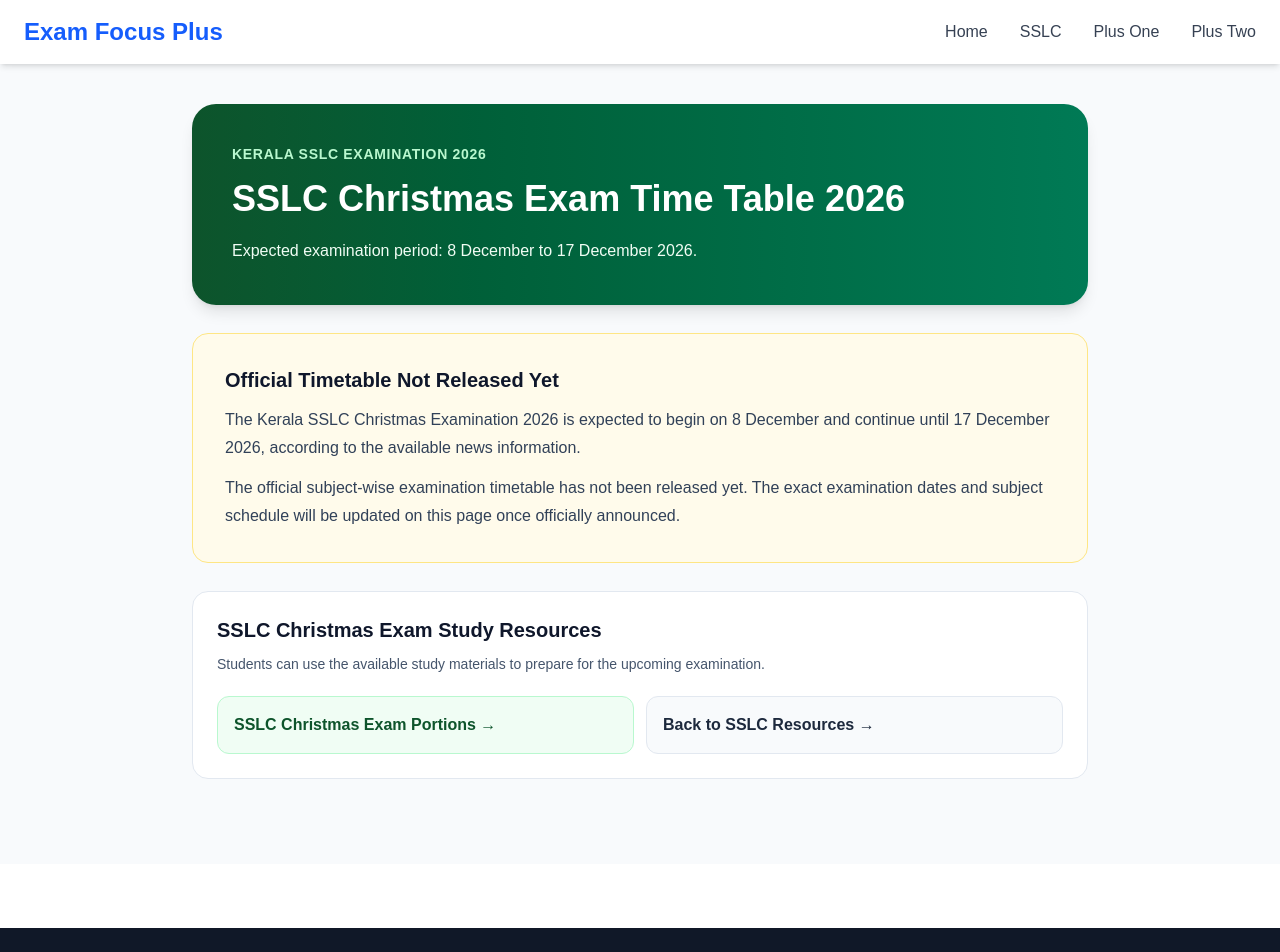
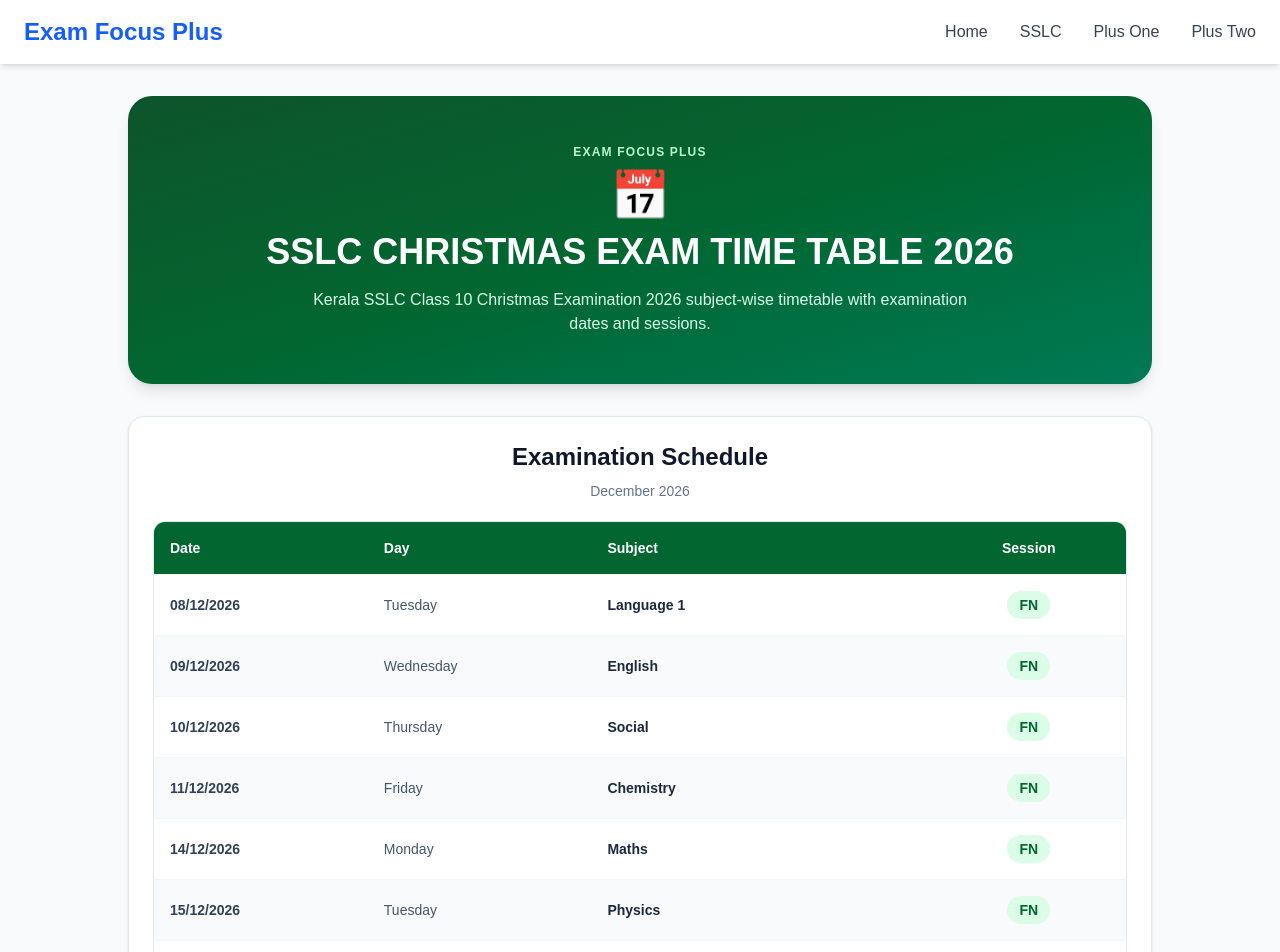
Before and after one commit to examfocusplus/exam-focus-plus, a Next.js app: page /sslc-christmas-timetable-26 in a window 1280 px wide. Shown: the top 952 px of the page. Built offline with nearby package versions, Linux system fonts and the light colour scheme.

Commit message:
Add SSLC Christmas exam timetable 2026

```diff
--- a/app/sslc-christmas-timetable-26/page.tsx
+++ b/app/sslc-christmas-timetable-26/page.tsx
@@ -2,92 +2,188 @@ import type { Metadata } from "next";
 import Link from "next/link";
 
 export const metadata: Metadata = {
-  title: "SSLC Christmas Exam Time Table 2026 – Kerala Class 10",
+  title: "SSLC Christmas Exam Time Table 2026 | Kerala",
   description:
-    "Kerala SSLC Christmas Exam 2026 is expected to start on 8 December and continue until 17 December 2026. The official subject-wise timetable has not been released yet. Check here for updates.",
+    "Check the Kerala SSLC Christmas Exam Time Table 2026 with subject-wise exam dates and FN/AN sessions. View and download the SSLC Christmas examination timetable PDF.",
   keywords: [
     "SSLC Christmas Exam Time Table 2026",
-    "SSLC Time Table 2026 Kerala",
-    "Kerala SSLC Christmas Exam 2026",
-    "Class 10 Christmas Exam 2026",
-    "SSLC Exam Dates 2026",
+    "SSLC Christmas Exam Question Paper 2026",
+    "SSLC Christmas Exam Question Paper 2025",
+    "Kerala SSLC Time Table 2026",
+    "SSLC Christmas Exam Dates 2026",
+    "Class 10 Christmas Exam Time Table",
+    "SSLC December Exam 2026",
+    "SSLC Exam Schedule Kerala",
+    "SSLC Timetable PDF",
+    "Exam Focus Plus",
   ],
   alternates: {
     canonical: "/sslc-christmas-timetable-26",
   },
-  openGraph: {
-    title: "SSLC Christmas Exam Time Table 2026",
-    description:
-      "Kerala SSLC Christmas Exam 2026 is expected from 8 December to 17 December 2026. Official timetable updates will be published here.",
-    url: "https://examfocusplus.in/sslc-christmas-timetable-26",
-    siteName: "Exam Focus Plus",
-    type: "website",
-  },
 };
 
-export default function SSLCChristmasTimetablePage() {
+const exams = [
+  { date: "08/12/2026", day: "Tuesday", subject: "Language 1", session: "FN" },
+  { date: "09/12/2026", day: "Wednesday", subject: "English", session: "FN" },
+  { date: "10/12/2026", day: "Thursday", subject: "Social", session: "FN" },
+  { date: "11/12/2026", day: "Friday", subject: "Chemistry", session: "FN" },
+  { date: "14/12/2026", day: "Monday", subject: "Maths", session: "FN" },
+  { date: "15/12/2026", day: "Tuesday", subject: "Physics", session: "FN" },
+  { date: "16/12/2026", day: "Wednesday", subject: "Biology", session: "FN" },
+  { date: "16/12/2026", day: "Wednesday", subject: "Malayalam 2", session: "AN" },
+  { date: "17/12/2026", day: "Thursday", subject: "Hindi", session: "FN" },
+];
+
+const pdfPath = "/pdf/christmas-exam-timetable/sslc-christmas-timetable-26.pdf";
+
+export default function SSLCTimetablePage() {
   return (
-    <main className="min-h-screen bg-slate-50 px-4 py-10">
-      <div className="mx-auto max-w-4xl">
+    <main className="min-h-screen bg-slate-50 px-4 py-8 text-slate-800 sm:px-6 lg:px-8">
+      <div className="mx-auto max-w-5xl">
 
-        <div className="rounded-3xl bg-gradient-to-r from-green-900 to-emerald-700 p-7 text-white shadow-lg sm:p-10">
-          <p className="mb-3 text-sm font-semibold uppercase tracking-wider text-green-200">
-            Kerala SSLC Examination 2026
+        <section className="mb-8 rounded-3xl bg-gradient-to-br from-green-900 via-green-800 to-emerald-700 px-5 py-10 text-center text-white shadow-lg sm:px-10 sm:py-12">
+          <p className="mb-3 text-xs font-bold tracking-widest text-green-200">
+            EXAM FOCUS PLUS
           </p>
 
-          <h1 className="text-3xl font-bold leading-tight sm:text-4xl">
-            SSLC Christmas Exam Time Table 2026
+          <div className="mb-3 text-5xl">📅</div>
+
+          <h1 className="text-2xl font-extrabold sm:text-4xl">
+            SSLC CHRISTMAS EXAM TIME TABLE 2026
           </h1>
 
-          <p className="mt-4 text-base leading-7 text-green-50">
-            Expected examination period: 8 December to 17 December 2026.
-          </p>
-        </div>
-
-        <section className="mt-7 rounded-2xl border border-amber-200 bg-amber-50 p-6 sm:p-8">
-          <h2 className="text-xl font-bold text-slate-900">
-            Official Timetable Not Released Yet
-          </h2>
-
-          <p className="mt-3 leading-7 text-slate-700">
-            The Kerala SSLC Christmas Examination 2026 is expected to begin
-            on 8 December and continue until 17 December 2026, according to
-            the available news information.
-          </p>
-
-          <p className="mt-3 leading-7 text-slate-700">
-            The official subject-wise examination timetable has not been
-            released yet. The exact examination dates and subject schedule
-            will be updated on this page once officially announced.
+          <p className="mx-auto mt-4 max-w-2xl text-sm leading-6 text-green-100 sm:text-base">
+            Kerala SSLC Class 10 Christmas Examination 2026
+            subject-wise timetable with examination dates and sessions.
           </p>
         </section>
 
-        <section className="mt-7 rounded-2xl border border-slate-200 bg-white p-6">
-          <h2 className="text-xl font-bold text-slate-900">
-            SSLC Christmas Exam Study Resources
+        <section className="mb-8 rounded-2xl border border-slate-200 bg-white p-4 shadow-sm sm:p-6">
+          <div className="mb-5 text-center">
+            <h2 className="text-xl font-extrabold text-slate-900 sm:text-2xl">
+              Examination Schedule
+            </h2>
+            <p className="mt-2 text-sm text-slate-500">
+              December 2026
+            </p>
+          </div>
+
+          <div className="hidden overflow-hidden rounded-xl border border-slate-200 sm:block">
+            <table className="w-full table-fixed text-left text-sm">
+              <thead className="bg-green-800 text-white">
+                <tr>
+                  <th className="w-[22%] px-4 py-4">Date</th>
+                  <th className="w-[23%] px-4 py-4">Day</th>
+                  <th className="w-[35%] px-4 py-4">Subject</th>
+                  <th className="w-[20%] px-4 py-4 text-center">Session</th>
+                </tr>
+              </thead>
+
+              <tbody>
+                {exams.map((exam, index) => (
+                  <tr
+                    key={index}
+                    className="border-t border-slate-100 even:bg-slate-50"
+                  >
+                    <td className="px-4 py-4 font-semibold text-slate-700">
+                      {exam.date}
+                    </td>
+                    <td className="px-4 py-4 text-slate-600">
+                      {exam.day}
+                    </td>
+                    <td className="px-4 py-4 font-semibold text-slate-800">
+                      {exam.subject}
+                    </td>
+                    <td className="px-4 py-4 text-center">
+                      <span className="inline-flex rounded-full bg-green-100 px-3 py-1 font-bold text-green-800">
+                        {exam.session}
+                      </span>
+                    </td>
+                  </tr>
+                ))}
+              </tbody>
+            </table>
+          </div>
+
+          <div className="space-y-3 sm:hidden">
+            {exams.map((exam, index) => (
+              <div
+                key={index}
+                className="rounded-xl border border-slate-200 bg-slate-50 p-4"
+              >
+                <div className="flex items-center justify-between gap-3">
+                  <div>
+                    <p className="text-xs font-semibold text-green-700">
+                      {exam.day}
+                    </p>
+                    <p className="mt-1 text-sm font-bold text-slate-800">
+                      {exam.date}
+                    </p>
+                  </div>
+
+                  <span className="rounded-full bg-green-100 px-3 py-1 text-xs font-bold text-green-800">
+                    {exam.session}
+                  </span>
+                </div>
+
+                <div className="mt-3 border-t border-slate-200 pt-3">
+                  <p className="font-bold text-slate-900">
+                    {exam.subject}
+                  </p>
+                </div>
+              </div>
+            ))}
+          </div>
+
+          <div className="mt-5 flex flex-wrap justify-center gap-4 text-xs text-slate-600">
+            <span>
+              <strong className="text-green-700">FN</strong> – Forenoon
+            </span>
+            <span>
+              <strong className="text-green-700">AN</strong> – Afternoon
+            </span>
+          </div>
+        </section>
+
+        <section className="mb-8 rounded-2xl border border-green-100 bg-white p-5 text-center shadow-sm sm:p-7">
+          <div className="mb-3 text-3xl">📄</div>
+
+          <h2 className="text-xl font-extrabold text-slate-900">
+            Download SSLC Christmas Exam Time Table 2026
           </h2>
 
-          <p className="mt-2 text-sm leading-6 text-slate-600">
-            Students can use the available study materials to prepare for
-            the upcoming examination.
+          <p className="mt-2 text-sm text-slate-600">
+            View or download the complete timetable in PDF format.
           </p>
 
-          <div className="mt-5 grid gap-3 sm:grid-cols-2">
-            <Link
-              href="/sslc-portions-26"
-              className="rounded-xl border border-green-200 bg-green-50 p-4 font-semibold text-green-900 transition hover:bg-green-100"
+          <div className="mt-5 flex flex-col justify-center gap-3 sm:flex-row">
+            <a
+              href={pdfPath}
+              target="_blank"
+              rel="noopener noreferrer"
+              className="inline-flex items-center justify-center gap-2 rounded-xl bg-green-700 px-6 py-3 text-sm font-bold text-white transition hover:bg-green-800"
             >
-              SSLC Christmas Exam Portions →
-            </Link>
+              View PDF
+            </a>
 
-            <Link
-              href="/sslc"
-              className="rounded-xl border border-slate-200 bg-slate-50 p-4 font-semibold text-slate-800 transition hover:bg-slate-100"
+            <a
+              href={pdfPath}
+              download="sslc-christmas-timetable-26.pdf"
+              className="inline-flex items-center justify-center gap-2 rounded-xl bg-blue-700 px-6 py-3 text-sm font-bold text-white transition hover:bg-blue-800"
             >
-              Back to SSLC Resources →
-            </Link>
+              Download PDF
+            </a>
           </div>
         </section>
+
+        <div className="text-center">
+          <Link
+            href="/sslc"
+            className="inline-flex items-center gap-2 rounded-xl border border-green-700 px-5 py-3 text-sm font-bold text-green-800 transition hover:bg-green-50"
+          >
+            ← Back to SSLC
+          </Link>
+        </div>
 
       </div>
     </main>
```
Also changed, not shown: 1 other file (tests, documents, lock files or other folders).
